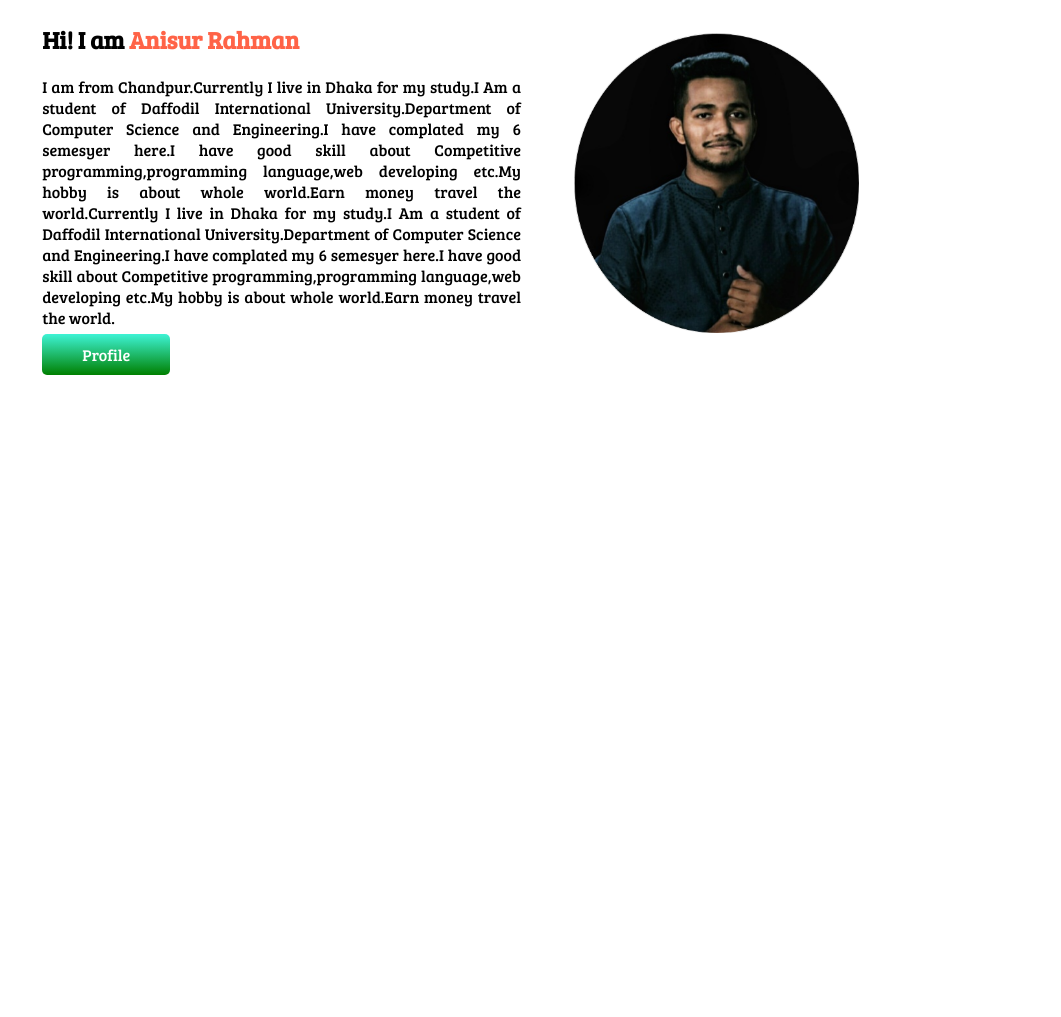
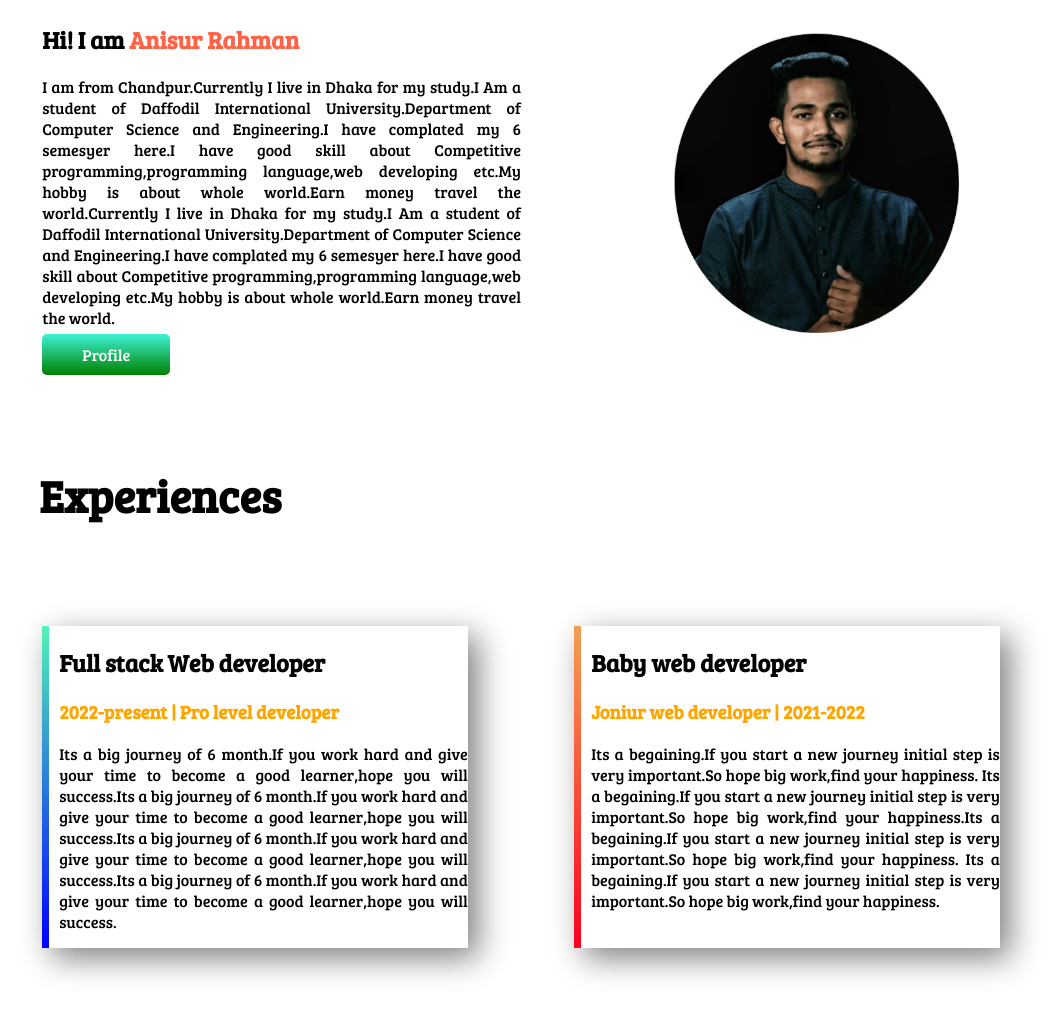
Before and after one commit to reyad98/My-first-portfolio, a plain HTML site: page index.html in a window 1280 px wide. Shown: the part 1215-2232 px from the top of the page, without its empty margins (119-1180 px from the left). Before the commit the page ends 1680 px from the top, so only its background shows below. Drawn offline with Linux system fonts and the light colour scheme.

Commit message:
boxshadow

```diff
--- a/index.html
+++ b/index.html
@@ -12,7 +12,7 @@
 </head>
 <body>
 
-    <section class="top">
+    <section class="top cflex">
         <div class="half">
             <h1>Welcome To</h1>
             <h1><span class="org">My Imaginary</span> World!</h1>
@@ -29,7 +29,7 @@
         <img src="images/gadget.jpeg" alt="">
     </div>
 </section>
-<section class="big">
+<section class="big cflex">
    <div class="half">
     <img class="tnd" src="images/pahar.png" alt="">
    </div>
@@ -42,7 +42,7 @@
        <a class="link" target="_blank" href="https://codeforces.com/profile/NineT8">Click here</a>
    </div>
 </section>
-<section >
+<section class="cflex">
     <div class="half">
       <h2>Hi!  I  am <span class="my"> Anisur Rahman</span></h2>
       <p>
@@ -54,5 +54,27 @@
        <img class="nd" src="images/black.png" alt="">
     </div>
 </section>
+
+<section class="ex">
+    <h1 class="xx">Experiences</h1>
+    <div class="cflex">
+        <div class="bhalf">
+            <h2>Full stack Web developer</h2>
+            <h3 class="org">2022-present | Pro level developer</h3>
+            <p>
+                Its a big journey of 6 month.If you work hard and give your time to become a good learner,hope you will success.Its a big journey of 6 month.If you work hard and give your time to become a good learner,hope you will success.Its a big journey of 6 month.If you work hard and give your time to become a good learner,hope you will success.Its a big journey of 6 month.If you work hard and give your time to become a good learner,hope you will success.
+            </p>
+        </div>
+        <div id="web-ex" class="bhalf">
+            <h2>Baby web developer</h2>
+            <h3 class="org">Joniur web developer | 2021-2022</h3>
+            <p>
+        Its a begaining.If you start a new journey initial step is very important.So hope big work,find your happiness.
+        Its a begaining.If you start a new journey initial step is very important.So hope big work,find your happiness.Its a begaining.If you start a new journey initial step is very important.So hope big work,find your happiness.
+        Its a begaining.If you start a new journey initial step is very important.So hope big work,find your happiness.
+            </p>
+        </div>
+    </div>
+</section>
 </body>
 </html>
--- a/style.css
+++ b/style.css
@@ -9,7 +9,7 @@ h1
 {
     color: orange;
 }
-section{
+.cflex{
     display:flex;
     margin: 100px;
 }
@@ -52,6 +52,7 @@ img
 }
 .nd{
     padding-top: 30px;
+    padding-left: 100px;
     height: 300px;
     width: 285px;
 }
@@ -63,3 +64,28 @@ img
     color: white;
     font-weight: 400;
 }
+.xx{
+    padding-left: 150px;
+}
+
+.bhalf{
+    width: 40%;
+    text-align: justify;
+    margin-left:5%;
+    margin-right: 5%;
+    padding-left: 10px;
+    box-shadow: 10px 10px 30px gray;
+    border-left: 7px solid;
+    border-image: linear-gradient(rgb(83, 243, 182),blue);
+    border-image-slice:1;
+}
+.ex
+{
+
+}
+#web-ex
+{
+    border-left: 7px solid;
+    border-image: linear-gradient(rgb(243, 160, 83),rgb(255, 0, 34));
+    border-image-slice:1;
+}
```
